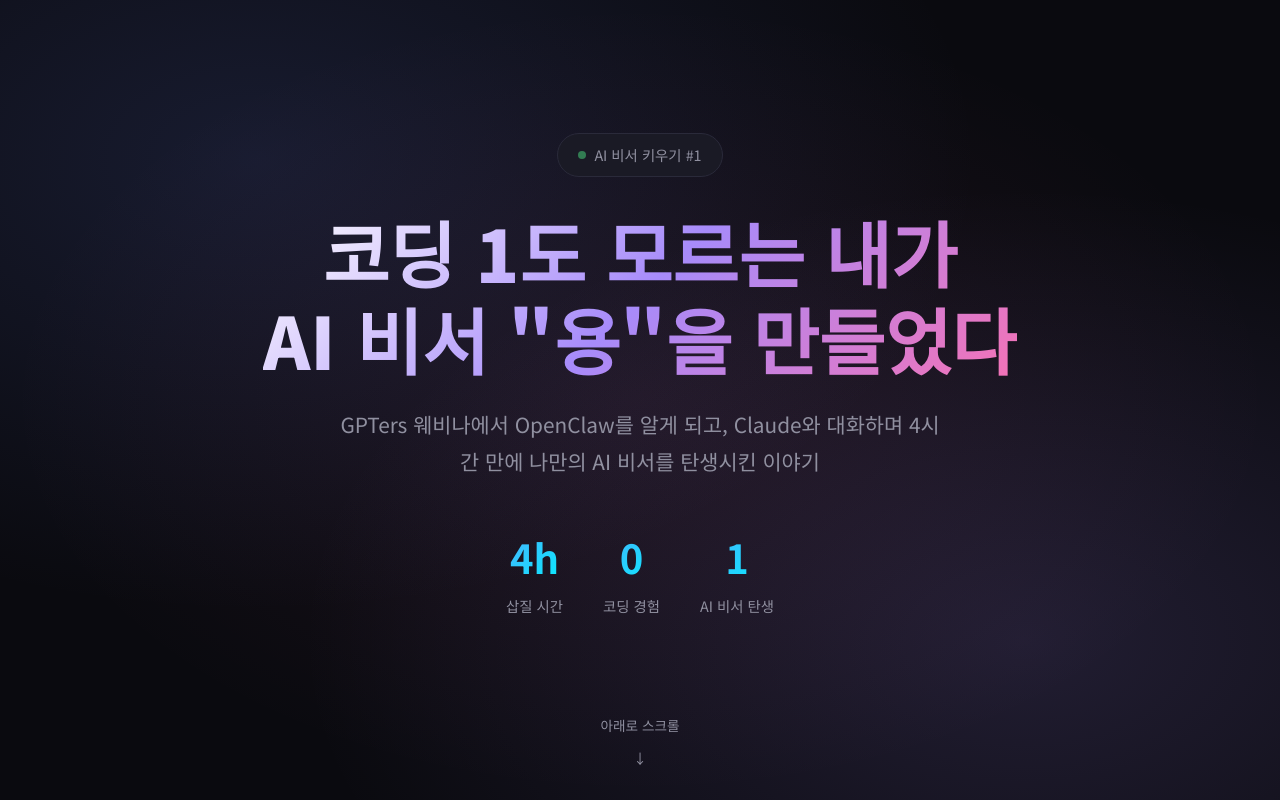
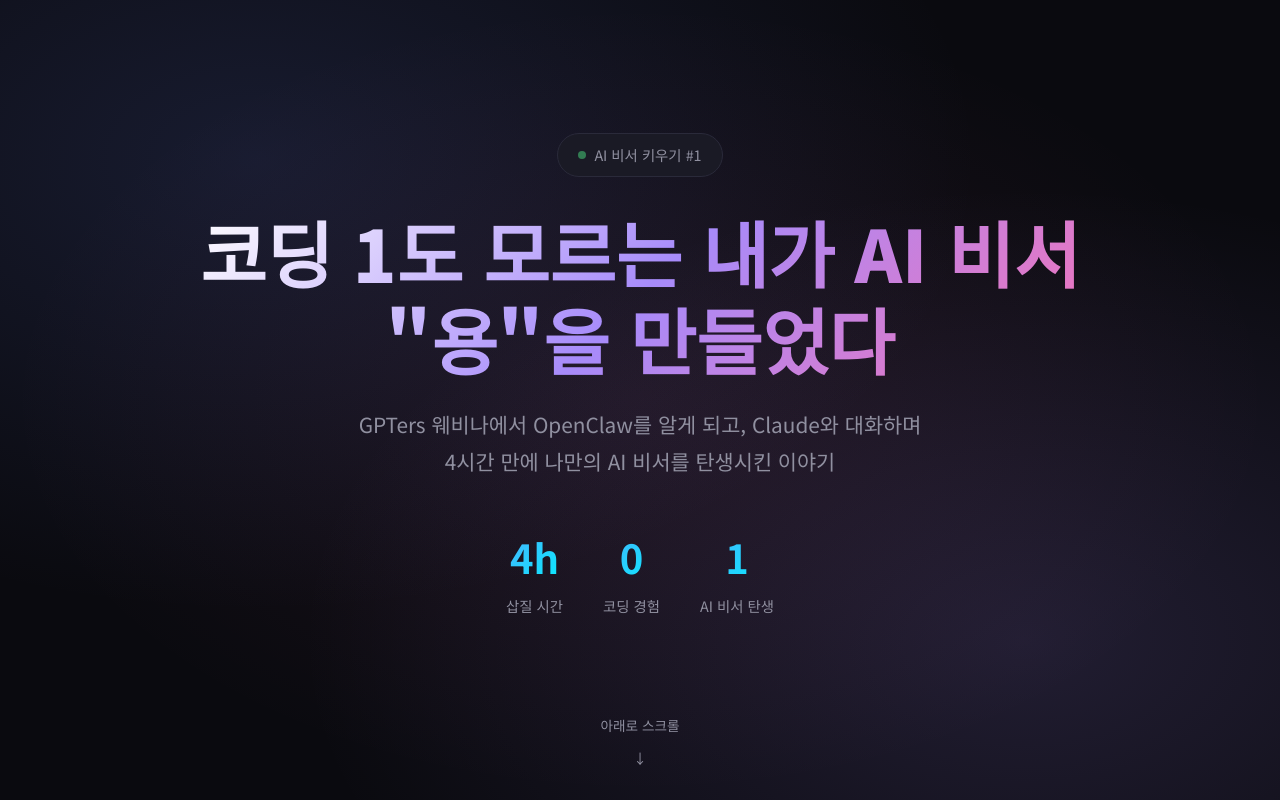
Before and after one commit to gyko0590-youngi100/ai-diary, a plain HTML site: page index.html in a window 1280 px wide. Shown: the top 800 px of the page. Drawn offline with Linux system fonts and the light colour scheme.

Commit message:
줄바꿈 수정 - 단어 단위로 끊기게 (word-break: keep-all)

```diff
--- a/index.html
+++ b/index.html
@@ -38,6 +38,8 @@
       color: var(--text-primary);
       line-height: 1.8;
       min-height: 100vh;
+      word-break: keep-all;
+      overflow-wrap: break-word;
     }
 
     /* 히어로 섹션 */
@@ -616,7 +618,7 @@
         <span>AI 비서 키우기 #1</span>
       </div>
 
-      <h1>코딩 1도 모르는 내가<br>AI 비서 "용"을 만들었다</h1>
+      <h1>코딩 1도 모르는 내가 AI 비서 "용"을 만들었다</h1>
 
       <p class="hero-subtitle">
         GPTers 웨비나에서 OpenClaw를 알게 되고, Claude와 대화하며 4시간 만에 나만의 AI 비서를 탄생시킨 이야기
```
Also changed, not shown: yong-settings.html (+2 -0 lines).
